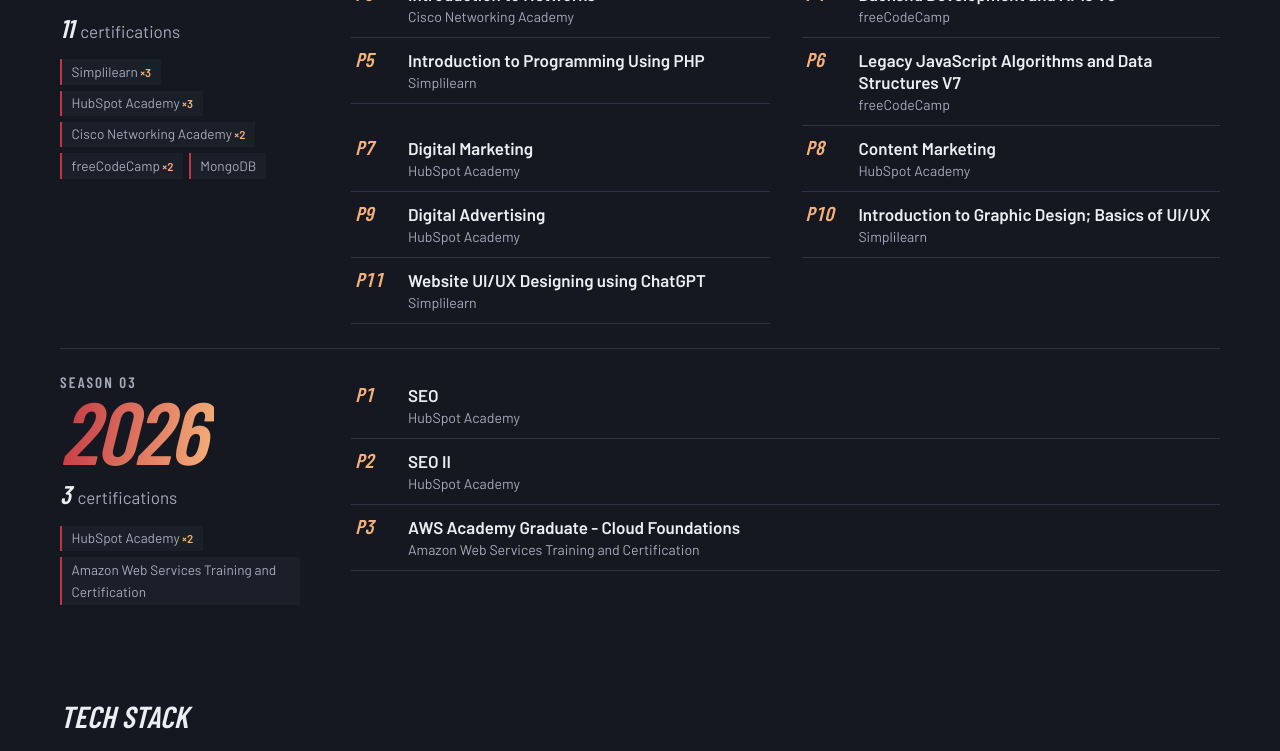
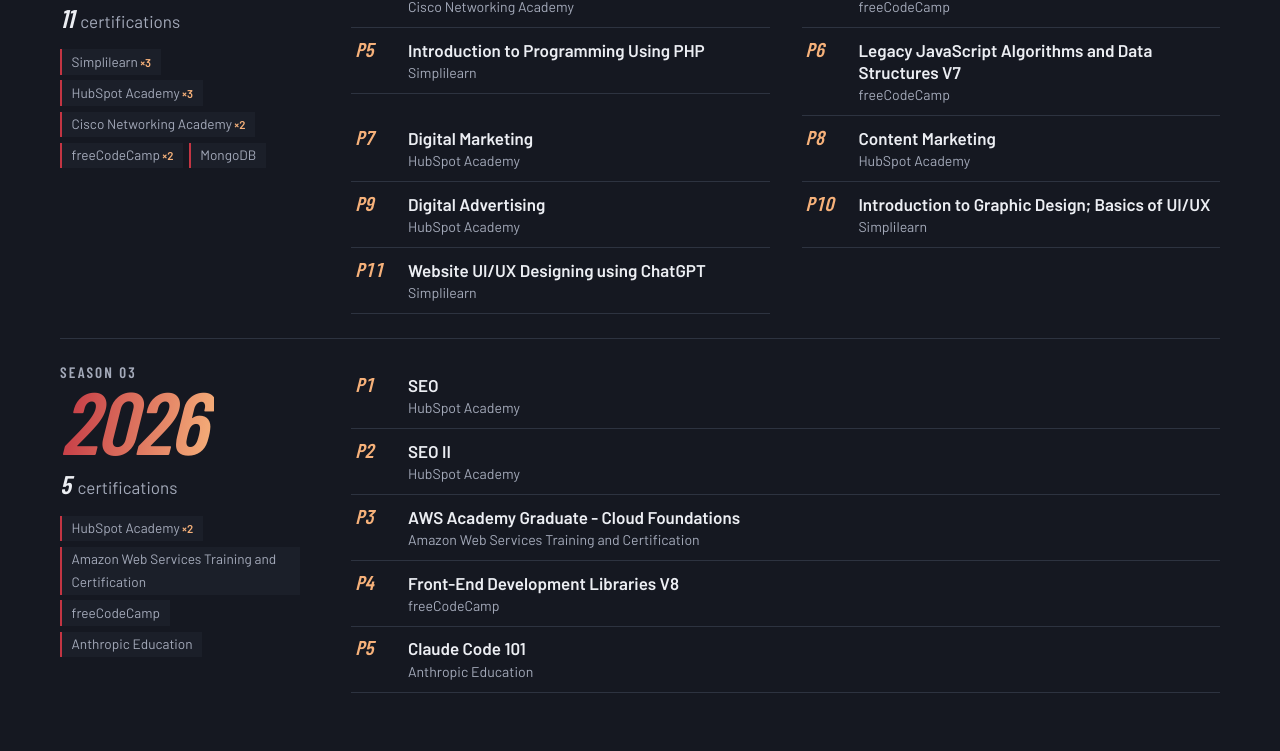
Before and after one commit to JonasBondoc26/web-portfolio, a Next.js app: page / in a window 1280 px wide. Shown: the part 2000-2751 px from the top of the page. Built offline with nearby package versions, Linux system fonts and the light colour scheme; a web font is replaced by a local one.

Commit message:
New Certificates

```diff
--- a/src/data/certifications.js
+++ b/src/data/certifications.js
@@ -101,5 +101,17 @@
         "org": "Amazon Web Services Training and Certification",
         "year": 2026,
         "url": "https://www.credly.com/badges/039dd898-fe00-4167-b467-3d021210c8ab/public_url"
+    },
+    {
+        "name": "Front-End Development Libraries V8",
+        "org": "freeCodeCamp",
+        "year": 2026,
+        "url": "https://www.freecodecamp.org/certification/jonasbondoc/front-end-development-libraries"
+    },
+    {
+        "name": "Claude Code 101",
+        "org": "Anthropic Education",
+        "year": 2026,
+        "url": "https://verify.skilljar.com/c/sod2dopkzsqn"
     }
 ];
```
